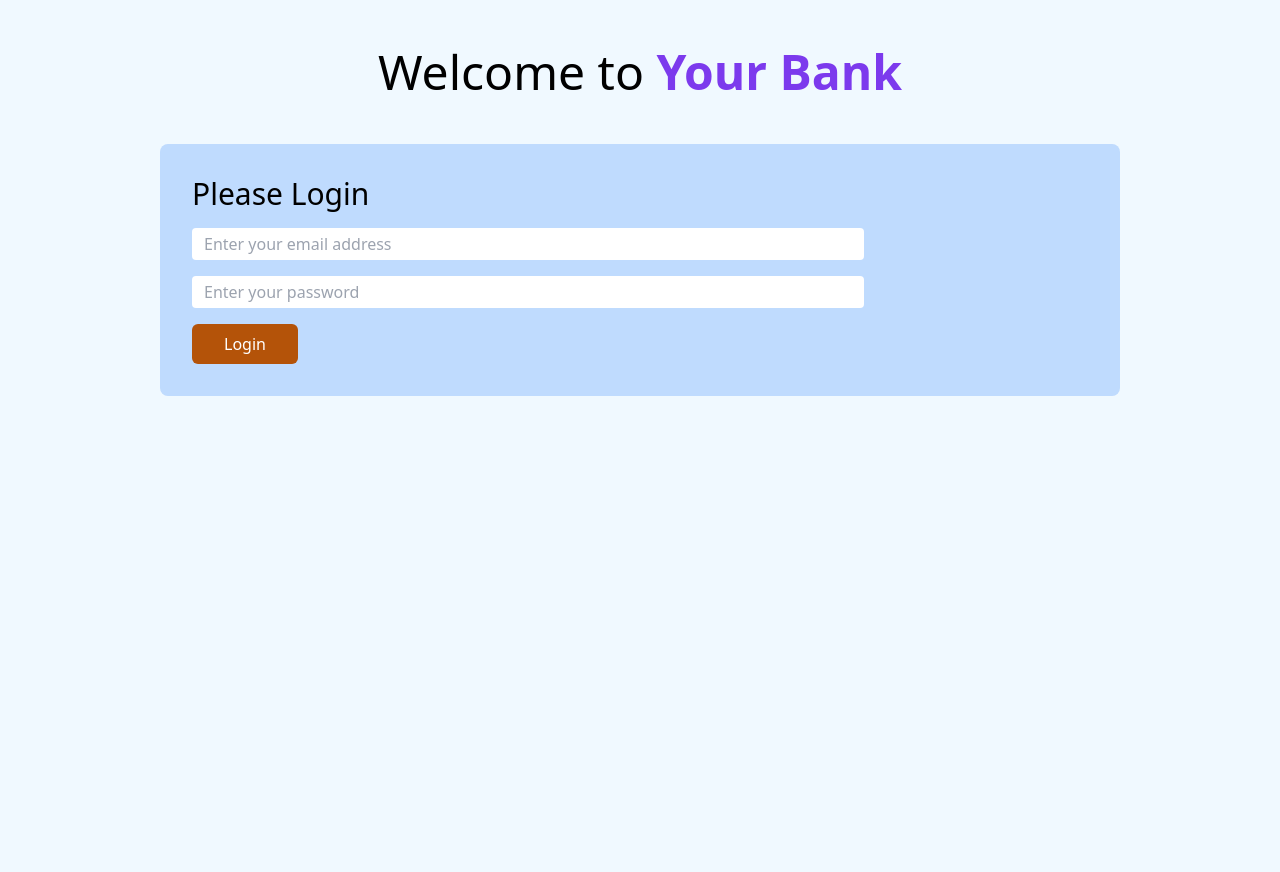
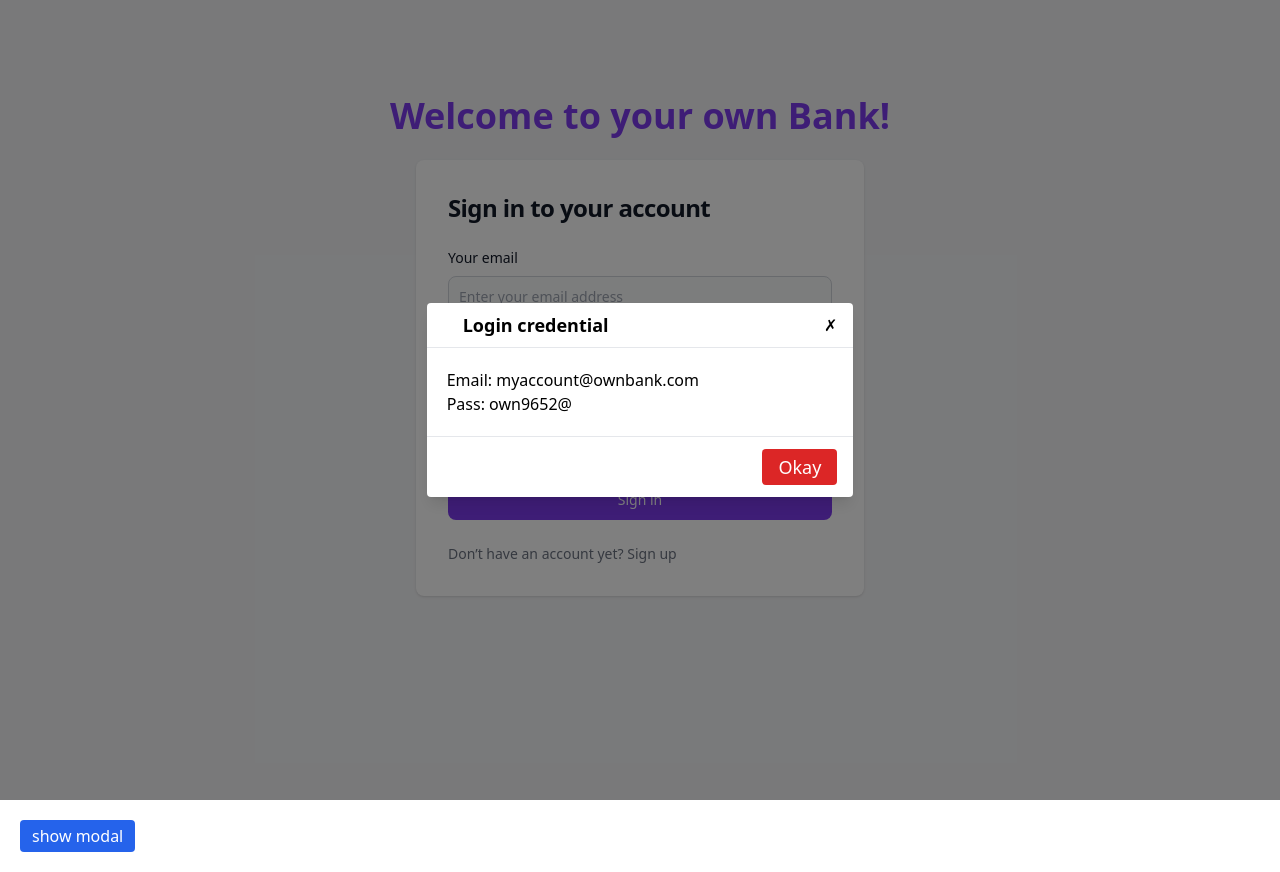
Before and after one commit to farhadscreation/bank-system, a plain HTML site: page index.html in a window 1280 px wide. Before the commit the page ends 800 px from the top, so only its background shows below. Drawn offline with nearby package versions, Linux system fonts and the light colour scheme.

Commit message:
Update index.html

```diff
--- a/index.html
+++ b/index.html
@@ -7,26 +7,141 @@
     <title>Login | Own Bank</title>
     <script src="https://cdn.tailwindcss.com"></script>
   </head>
-  <body class="bg-sky-50">
-    <header>
+  <body>
+    <!-- <header>
       <h1 class="text-5xl text-center mt-12">Welcome to <span class="font-bold
           text-violet-600">Your Bank</span>
       </h1>
-    </header>
+    </header> -->
     <main>
-      <section class="bg-blue-200 width w-9/12 mx-auto mt-12 p-8 rounded-lg">
+      <section class="bg-gray-100">
+        <div class="flex flex-col items-center px-2 py-4 mx-auto
+          md:h-screen lg:py-0">
+          <a href="#" class="flex items-center pt-12 mt-12 mb-6 text-4xl
+            font-bold
+            text-violet-600">
+            Welcome to your own Bank!
+          </a>
+          <div class="w-full bg-white rounded-lg shadow dark:border md:mt-0
+            sm:max-w-md xl:p-0 dark:bg-gray-800 dark:border-gray-700">
+            <div class="p-6 space-y-4 md:space-y-6 sm:p-8">
+              <h1 class="text-xl font-bold leading-tight tracking-tight
+                text-gray-900 md:text-2xl dark:text-white">
+                Sign in to your account
+              </h1>
+              <form class="space-y-4 md:space-y-6" action="#">
+                <div>
+                  <label for="email" class="block mb-2 text-sm font-medium
+                    text-gray-900 dark:text-white">Your email</label>
+                  <input type="email" name="email" id="user-email"
+                    class="bg-gray-50
+                    border border-gray-300 text-gray-900 sm:text-sm rounded-lg
+                    focus:ring-primary-600 focus:border-primary-600 block w-full
+                    p-2.5 dark:bg-gray-700 dark:border-gray-600
+                    dark:placeholder-gray-400 dark:text-white
+                    dark:focus:ring-blue-500 dark:focus:border-blue-500"
+                    placeholder="Enter your email address" required="">
+                </div>
+                <div>
+                  <label for="password" class="block mb-2 text-sm font-medium
+                    text-gray-900 dark:text-white">Password</label>
+                  <input type="password" name="password" id="user-password"
+                    placeholder="••••••••" class="bg-gray-50 border
+                    border-gray-300 text-gray-900 sm:text-sm rounded-lg
+                    focus:ring-primary-600 focus:border-primary-600 block w-full
+                    p-2.5 dark:bg-gray-700 dark:border-gray-600
+                    dark:placeholder-gray-400 dark:text-white
+                    dark:focus:ring-blue-500 dark:focus:border-blue-500"
+                    required="">
+                </div>
+                <div class="flex items-center justify-between">
+                  <div class="flex items-start">
+                    <div class="flex items-center h-5">
+                      <input id="remember" aria-describedby="remember"
+                        type="checkbox" class="w-4 h-4 border border-gray-300
+                        rounded bg-gray-50 focus:ring-3 focus:ring-primary-300
+                        dark:bg-gray-700 dark:border-gray-600
+                        dark:focus:ring-primary-600 dark:ring-offset-gray-800"
+                        required="">
+                    </div>
+                    <div class="ml-3 text-sm">
+                      <label for="remember" class="text-gray-500
+                        dark:text-gray-300">Remember me</label>
+                    </div>
+                  </div>
+                  <a href="#" class="text-sm font-medium text-white
+                    hover:underline dark:text-primary-500">Forgot password?</a>
+                </div>
+                <button type="submit" id="btn-submit" class="w-full text-white
+                  bg-violet-600
+                  hover:bg-primary-700 focus:ring-4 focus:outline-none
+                  focus:ring-primary-300 font-medium rounded-lg text-sm px-5
+                  py-2.5 text-center">Sign in</button>
+                <p class="text-sm font-light text-gray-500 dark:text-gray-400">
+                  Don’t have an account yet? <a href="#" class="font-medium
+                    text-primary-600 hover:underline dark:text-primary-500">Sign
+                    up</a>
+                </p>
+              </form>
+            </div>
+          </div>
+        </div>
+      </section>
+      <!-- <section class="bg-blue-200 width w-9/12 mx-auto mt-12 p-8 rounded-lg">
         <h3 class="text-3xl mb-4 font-medium">Please Login</h3>
         <div>
-          <input class="w-9/12 block mb-4 px-3 py-1 rounded" type="email"
-            name="" value="" id="user-email" placeholder="Enter your email address">
+          <input class="w-9/12 block mb-4 px-3 py-1 rounded w-full"
+            type="email" name="" value="" id="user-email"
+            placeholder="Enter your email address">
 
-          <input class="w-9/12 block mb-4 px-3 py-1 rounded" type="password"
-            name="" value="" id="user-password" placeholder="Enter your password">
+          <input class="w-9/12 block mb-4 px-3 py-1 rounded"
+            type="password" name="" value="" id="user-password"
+            placeholder="Enter your password">
 
           <button class="bg-amber-700 px-8 py-2 rounded-md text-white
             font-medium hover:bg-sky-600" type="submit" id="btn-submit">Login</button>
         </div>
-      </section>
+      </section> -->
+      <button class="bg-blue-600 hover:bg-blue-700 px-3 py-1 rounded text-white
+        m-5 show-modal">show modal</button>
+
+      <div class="modal h-screen w-full fixed left-0 top-0 flex justify-center
+        items-center bg-black bg-opacity-50">
+        <!-- modal -->
+        <div class="bg-white rounded shadow-lg w-10/12 md:w-1/3">
+          <!-- modal header -->
+          <div class="border-b px-4 py-2 flex justify-between items-center">
+            <h3 class="font-semibold text-lg ps-5">Login credential</h3>
+            <button class="text-black close-modal">&cross;</button>
+          </div>
+          <!-- modal body -->
+          <div class="p-5">
+            <h4>Email: <span class="font-medium">myaccount@ownbank.com</span></h4>
+            <h4>Pass: <span class="font-medium">own9652@</span></h4>
+          </div>
+          <div class="flex justify-end items-center w-100 border-t p-3">
+            <button class="bg-red-600 hover:bg-red-700 px-4 py-1 rounded
+              text-white mr-1 close-modal text-lg">Okay</button>
+          </div>
+        </div>
+      </div>
+
+      <script>
+    const modal = document.querySelector('.modal');
+
+    const showModal = document.querySelector('.show-modal');
+    const closeModal = document.querySelectorAll('.close-modal');
+
+    showModal.addEventListener('click', function (){
+      modal.classList.remove('hidden')
+    });
+
+    closeModal.forEach(close => {
+      close.addEventListener('click', function (){
+        modal.classList.add('hidden')
+      });
+    });
+  </script>
     </main>
     <script src="js/login.js"></script>
   </body>
```
